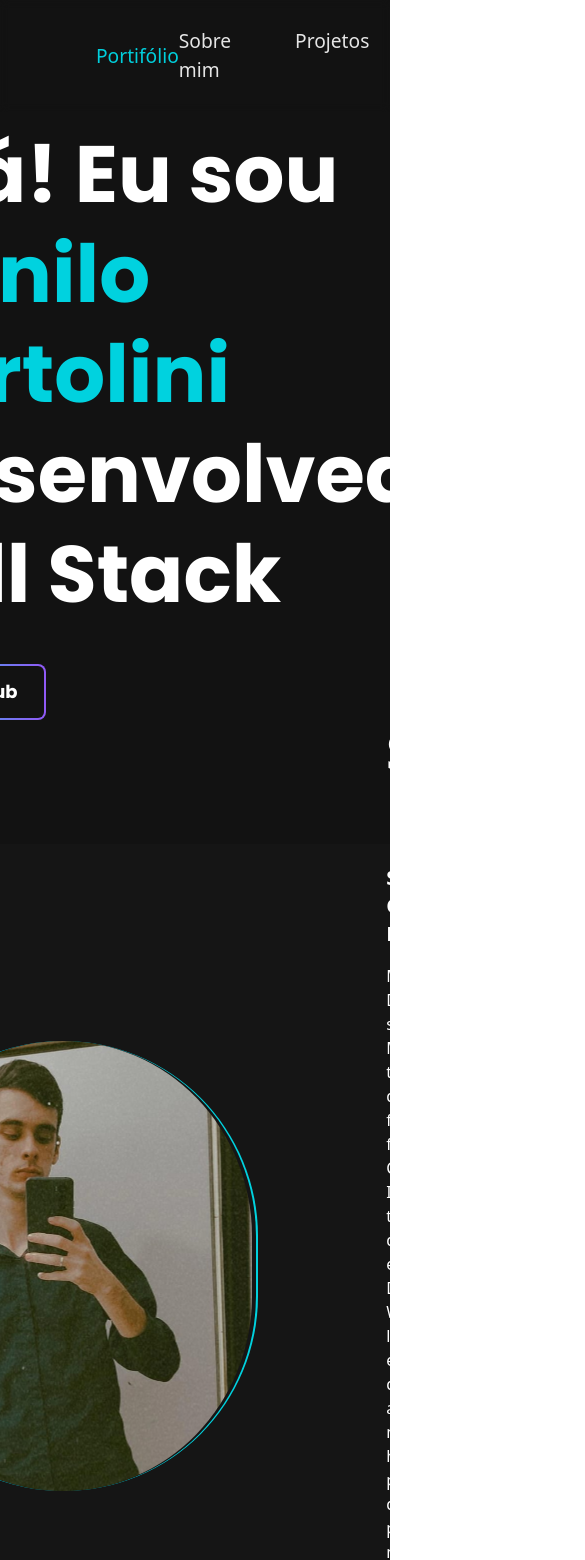
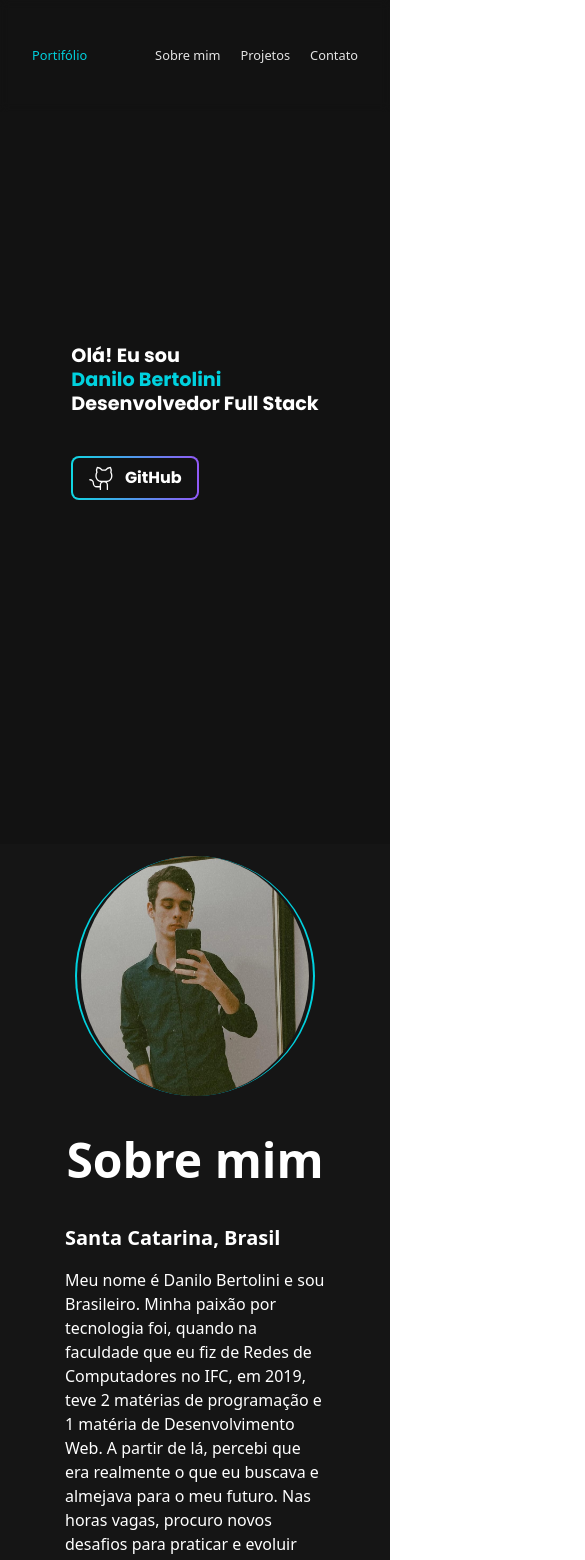
Before and after one commit to DaniloBertolini/Portifolio, a React (Vite) app: page / in a window 390 px wide. Shown: the top 1560 px of the page, 585 px wide, since content can reach past the window. Built offline with nearby package versions, Linux system fonts and the light colour scheme.

Commit message:
responsividade

```diff
--- a/src/components/About.tsx
+++ b/src/components/About.tsx
@@ -2,14 +2,14 @@ import fotoDanilo from '/fotoDanilo.png'
 
 function About() {
   return (
-    <section id="about" className='bg-blackSecondary h-screen flex items-center justify-center'>
+    <section id="about" className='bg-blackSecondary h-screen flex md:flex-row flex-col items-center justify-center'>
       <img src={ fotoDanilo } alt="Foto Danilo"
-        className='w-[450px] h-[450px] rounded-full px-1 mr-32 border-l-2 border-r-2 border-lightBluePrimary object-cover'
+        className='lg:w-[450px] sm:w-80 w-60 lg:h-[450px] sm:h-80 h-60 rounded-full px-1 lg:mr-32 md:mr-16 mr-0 mb-10 md:mb-0 border-l-2 border-r-2 border-lightBluePrimary object-cover'
       />
-      <div className='w-[650px]'>
-        <h3 className='font-bold text-5xl mb-10'>Sobre mim</h3>
+      <div className='xl:w-2/4 md:w-1/3 w-2/3'>
+        <h3 className='font-bold text-5xl mb-10 sm:text-left text-center'>Sobre mim</h3>
         <h4 className='text-xl mb-4 font-semibold'>Santa Catarina, Brasil</h4>
-        <p className='text-justify'>Meu nome é Danilo Bertolini e sou Brasileiro. Minha paixão por tecnologia foi, quando na faculdade que eu fiz de Redes de Computadores no IFC, em 2019, teve 2 matérias de programação e 1 matéria de Desenvolvimento Web. A partir de lá, percebi que era realmente o que eu buscava e almejava para o meu futuro. Nas horas vagas, procuro novos desafios para praticar e evoluir meus conhecimentos. Tenho conhecimento em HTML, CSS, JS, TS, React, Testes, mySQL, Docker, Node, API Rest, bem como metodologias ágeis.</p>
+        <p className='sm:text-justify'>Meu nome é Danilo Bertolini e sou Brasileiro. Minha paixão por tecnologia foi, quando na faculdade que eu fiz de Redes de Computadores no IFC, em 2019, teve 2 matérias de programação e 1 matéria de Desenvolvimento Web. A partir de lá, percebi que era realmente o que eu buscava e almejava para o meu futuro. Nas horas vagas, procuro novos desafios para praticar e evoluir meus conhecimentos. Tenho conhecimento em HTML, CSS, JS, TS, React, Testes, mySQL, Docker, Node, API Rest, bem como metodologias ágeis.</p>
       </div>
     </section>
   )
--- a/src/components/Contact.tsx
+++ b/src/components/Contact.tsx
@@ -3,16 +3,16 @@ import linkedIn from '/linkedIn.svg'
 function Contact() {
   return (
     <div id="contact" className='h-[50vh] bg-blackSecondary flex flex-col justify-center items-center'>
-      <h3 className='text-5xl font-semibold'>Contatos</h3>
-      <p className='text-center mt-6 mb-10 text-xl'>
+      <h3 className='sm:text-5xl text-4xl font-semibold'>Contatos</h3>
+      <p className='text-center mt-6 mb-10 sm:text-xl text-sm'>
         Se quiser realizar um projeto ou conversar <br /> comigo, me mande um email: <br />
         <span className='text-blue-500 underline'>danilocbertolini@gmail.com</span>
       </p>
       <div>
-        <div className='h-14 w-40 rounded-lg bg-gradient-to-r from-blueGradient to-purpleGradient p-[2px]'>
+        <div className='sm:h-14 h-11 sm:w-40 w-32 rounded-lg bg-gradient-to-r from-blueGradient to-purpleGradient p-[2px]'>
           <button className='h-full w-full items-center justify-center bg-blackPrimary back rounded-md flex'>
-            <img src={ linkedIn } alt="linkedIn logo" />
-            <a href="https://www.linkedin.com/in/danilobertolini/" target='_blank' className='pl-2 text-lg'>
+            <img src={ linkedIn } alt="linkedIn logo" className='sm:w-8 w-7' />
+            <a href="https://www.linkedin.com/in/danilobertolini/" target='_blank' className='pl-2 sm:text-lg text-md'>
               LinkedIn
             </a>
           </button>
--- a/src/components/Home.tsx
+++ b/src/components/Home.tsx
@@ -4,19 +4,21 @@ function Home() {
   return (
     <section className="h-screen w-full flex flex-col justify-center items-center font-Poppins font-bold text-white my-auto">
     <div>
-      <h2 className='text-[5rem] leading-tight mb-10'>
+      <h2 className='lg:text-[5rem] md:text-[3rem] sm:text-[2rem] text-[1.2rem] leading-tight mb-10'>
         Olá! Eu sou <br />
         <span className="text-lightBluePrimary">Danilo Bertolini</span><br />
         Desenvolvedor Full Stack
       </h2>
-      <div className='h-14 w-40 rounded-lg bg-gradient-to-r from-blueGradient to-purpleGradient p-[2px]'>
+
+      <div className='sm:h-14 h-11 sm:w-40 w-32 rounded-lg bg-gradient-to-r from-blueGradient to-purpleGradient p-[2px]'>
         <button className='h-full w-full items-center justify-center bg-blackPrimary back rounded-md flex'>
-          <img src={ github } alt="github logo" />
-          <a href="https://github.com/DaniloBertolini" target='_blank' className='pl-2 text-lg'>
+          <img src={ github } className='sm:w-8 w-7' alt="github logo" />
+          <a href="https://github.com/DaniloBertolini" target='_blank' className='pl-2 sm:text-lg text-md'>
             GitHub
           </a>
         </button>
       </div>
+
     </div>
   </section>
   )
--- a/src/components/Navbar.tsx
+++ b/src/components/Navbar.tsx
@@ -1,12 +1,12 @@
 function Navbar() {
   return (
     <header>
-      <nav className="flex justify-between fixed items-center h-28 w-screen px-[6rem] text-[1.2rem] opacity-[.99] backdrop-blur-sm">
+      <nav className="flex justify-between fixed items-center h-28 w-screen md:px-[6rem] sm:px-[4rem] px-[2rem] sm:text-[1.2rem] text-[0.8rem] opacity-[.99] backdrop-blur-sm">
         <h1 className="text-lightBluePrimary">Portifólio</h1>
-        <ul className="flex gap-16 text-white opacity-90">
-          <li><a href="#about" className="hover:text-lightBluePrimary transition-all duration-200 ease-in-out">Sobre mim</a></li>
-          <li><a href="#projects" className="hover:text-lightBluePrimary transition-all duration-200 ease-in-out">Projetos</a></li>
-          <li><a href="#contact" className="hover:text-lightBluePrimary transition-all duration-200 ease-in-out">Contato</a></li>
+        <ul className="flex md:gap-16 gap-5 text-white opacity-90">
+          <li><a href="#about" className="lg:hover:text-lightBluePrimary transition-all duration-200 ease-in-out">Sobre mim</a></li>
+          <li><a href="#projects" className="lg:hover:text-lightBluePrimary transition-all duration-200 ease-in-out">Projetos</a></li>
+          <li><a href="#contact" className="lg:hover:text-lightBluePrimary transition-all duration-200 ease-in-out">Contato</a></li>
         </ul>
       </nav>
     </header>
--- a/src/components/Projects.tsx
+++ b/src/components/Projects.tsx
@@ -8,30 +8,32 @@ function Projects() {
       <h3 className='text-5xl font-semibold py-10'>Projetos</h3>
       <ul>
         {projectsArray.map((item, index) => (
-          <li className="flex items-center mb-20" key={ index }>
+          <li className="flex lg:flex-row flex-col items-center mb-20" key={ index }>
           <div className='w-full'>
             <h4 className="mb-10 text-xl font-semibold">{ item.title }</h4>
             <p className='leading-relaxed mb-5'>{ item.description }</p>
             <div className='flex justify-between'>
-              <div className='h-14 w-40 rounded-lg bg-gradient-to-r from-blueGradient to-purpleGradient p-[2px]'>
+
+              <div className='sm:h-14 h-11 sm:w-40 w-32 rounded-lg bg-gradient-to-r from-blueGradient to-purpleGradient p-[2px]'>
                 <button className='h-full w-full items-center justify-center bg-blackPrimary back rounded-md flex'>
-                  <img src={ link } alt="link logo" />
-                  <a href={item.link } target='_blank' className='pl-2 text-lg'>
+                  <img src={ link } alt="link logo" className='sm:w-8 w-7' />
+                  <a href={item.link } target='_blank' className='sm:text-lg text-md'>
                     Visualizar
                   </a>
                 </button>
               </div>
-              <div className='h-14 w-40 rounded-lg bg-gradient-to-r from-blueGradient to-purpleGradient p-[2px]'>
+
+              <div className='sm:h-14 h-11 sm:w-40 w-32 rounded-lg bg-gradient-to-r from-blueGradient to-purpleGradient p-[2px]'>
                 <button className='h-full w-full items-center justify-center bg-blackPrimary back rounded-md flex'>
-                  <img src={ github } alt="github logo" />
-                  <a href={ item.github } target='_blank' className='pl-2 text-lg'>
+                  <img src={ github } alt="github logo" className='sm:w-8 w-7' />
+                  <a href={ item.github } target='_blank' className='pl-2 sm:text-lg text-md'>
                     GitHub
                   </a>
                 </button>
               </div>
             </div>
           </div>
-          <img src={`${ item.image }`} alt={`Foto Projeto ${index}`} className="w-[650px] ml-20 rounded-lg" />
+          <img src={`${ item.image }`} alt={`Foto Projeto ${index}`} className="2xl:w-[650px] xl:w-[500px] lg:w-[400px] md:w-[550px] sm:w-[400px] w-[300px] lg:ml-20 mt-9 lg:mt-0 rounded-lg" />
         </li>
         ))}
       </ul>
```
